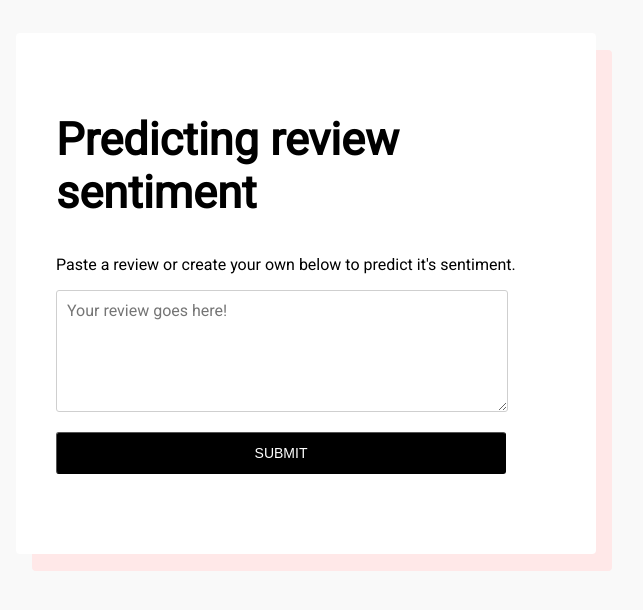
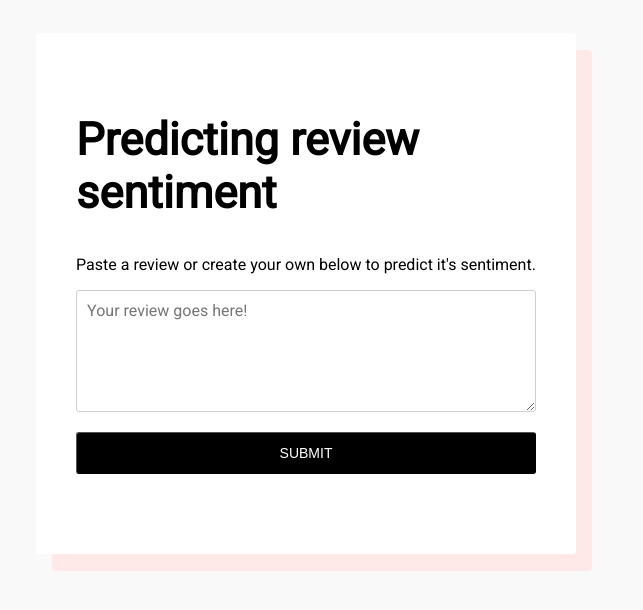
Before and after one commit to justinhtn/sagemaker-sentiment-analysis, a plain HTML site: page docs/index.html in a window 1280 px wide. Shown: the whole page, without its empty margins (334-977 px from the left). Drawn offline with nearby package versions, Linux system fonts and the light colour scheme.

Commit message:
update width on divs

```diff
--- a/docs/stylesheet.css
+++ b/docs/stylesheet.css
@@ -22,13 +22,13 @@
 }
 
 .btn {
-    width: 450px;
     background-color: black;
     border-radius: 3px;
     border-width: 1px;
     border-color: black;
     color: white;
     padding: 12px;
+    width: -webkit-fill-available;
 }
 
 .btn:hover {
@@ -46,17 +46,17 @@
 }
 
 .form-control {
-    width: 430px;
     height: 100px;
     font-family: 'Roboto', sans-serif;
     padding: 10px;
     border-color: #cfcfcf;
     border-radius: 3px;
     font-size: inherit;
+    width: -webkit-fill-available;
 }
 
 .header {
-    width: 500px;
+    width: 350px;
     font-size: 45px;
     font-weight: 700;
     text-align: left;
```
